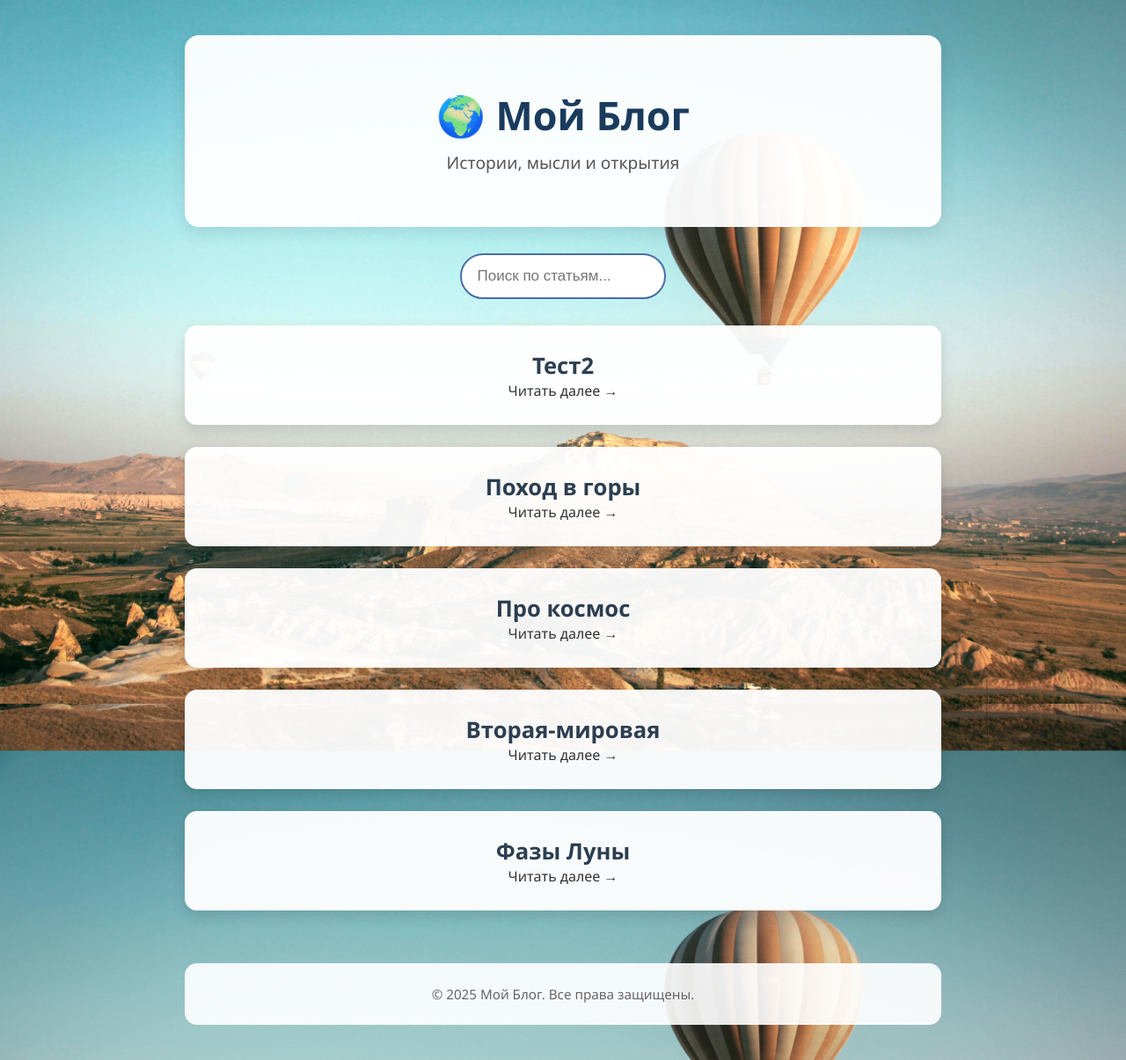
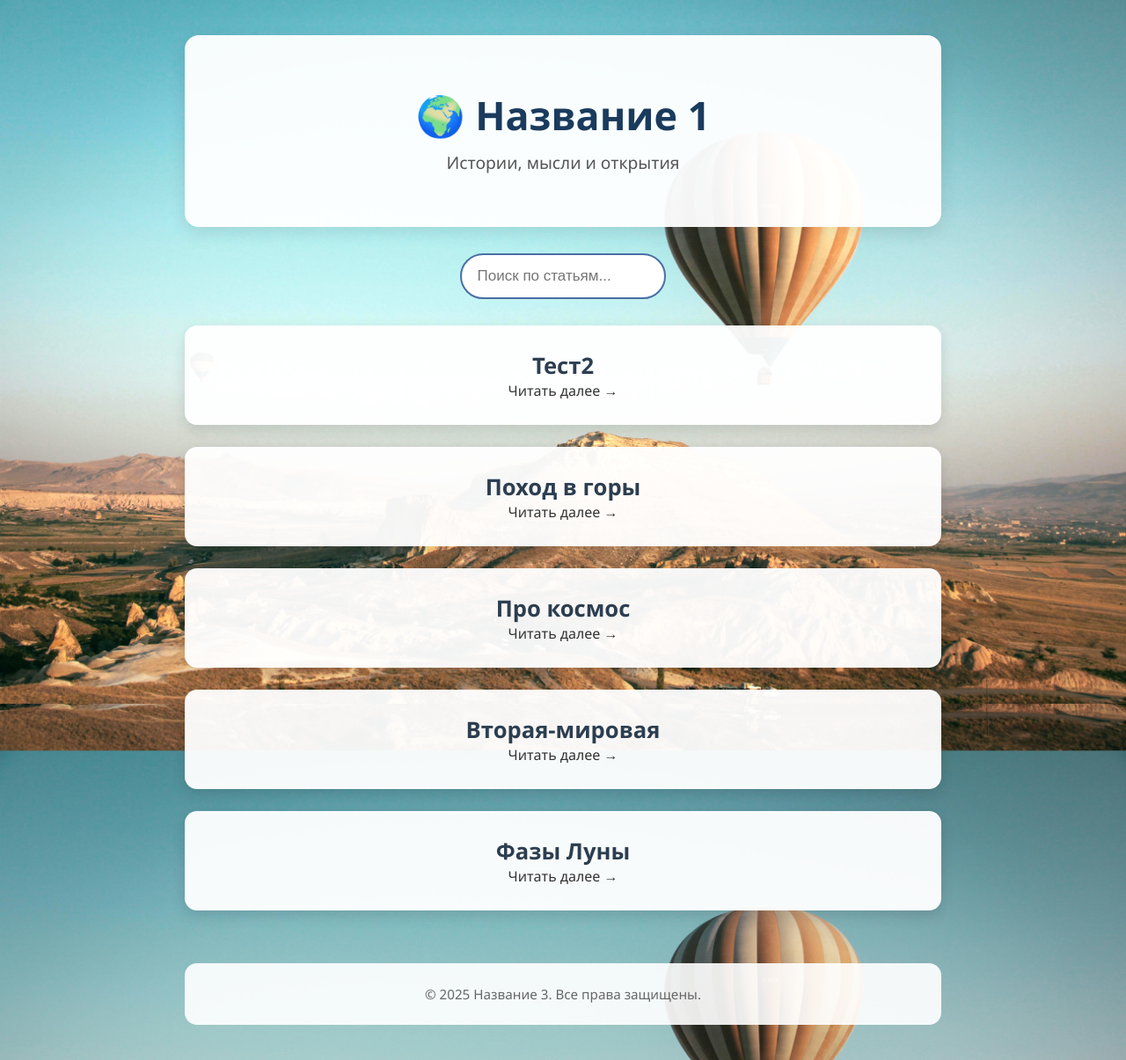
Before and after one commit to Aleks818/my-blog, a plain HTML site: page index.html in a window 1280 px wide. Shown: the whole page at 88% size. Drawn offline with Linux system fonts and the light colour scheme.

Commit message:
Update index.html

```diff
--- a/index.html
+++ b/index.html
@@ -3,7 +3,7 @@
 <head>
   <meta charset="UTF-8" />
   <meta name="viewport" content="width=device-width, initial-scale=1.0"/>
-  <title>Мой Блог</title>
+  <title>Название 2</title>
   <style>
     * {
       margin: 0;
@@ -133,7 +133,7 @@ body::after {
 <body>
   <div class="container">
     <header>
-      <h1>🌍 Мой Блог</h1>
+      <h1>🌍 Название 1</h1>
       <p>Истории, мысли и открытия</p>
     </header>
 
@@ -166,7 +166,7 @@ body::after {
     </section>
 
     <footer>
-      <p>&copy; 2025 Мой Блог. Все права защищены.</p>
+      <p>&copy; 2025 Название 3. Все права защищены.</p>
     </footer>
   </div>
 
```
